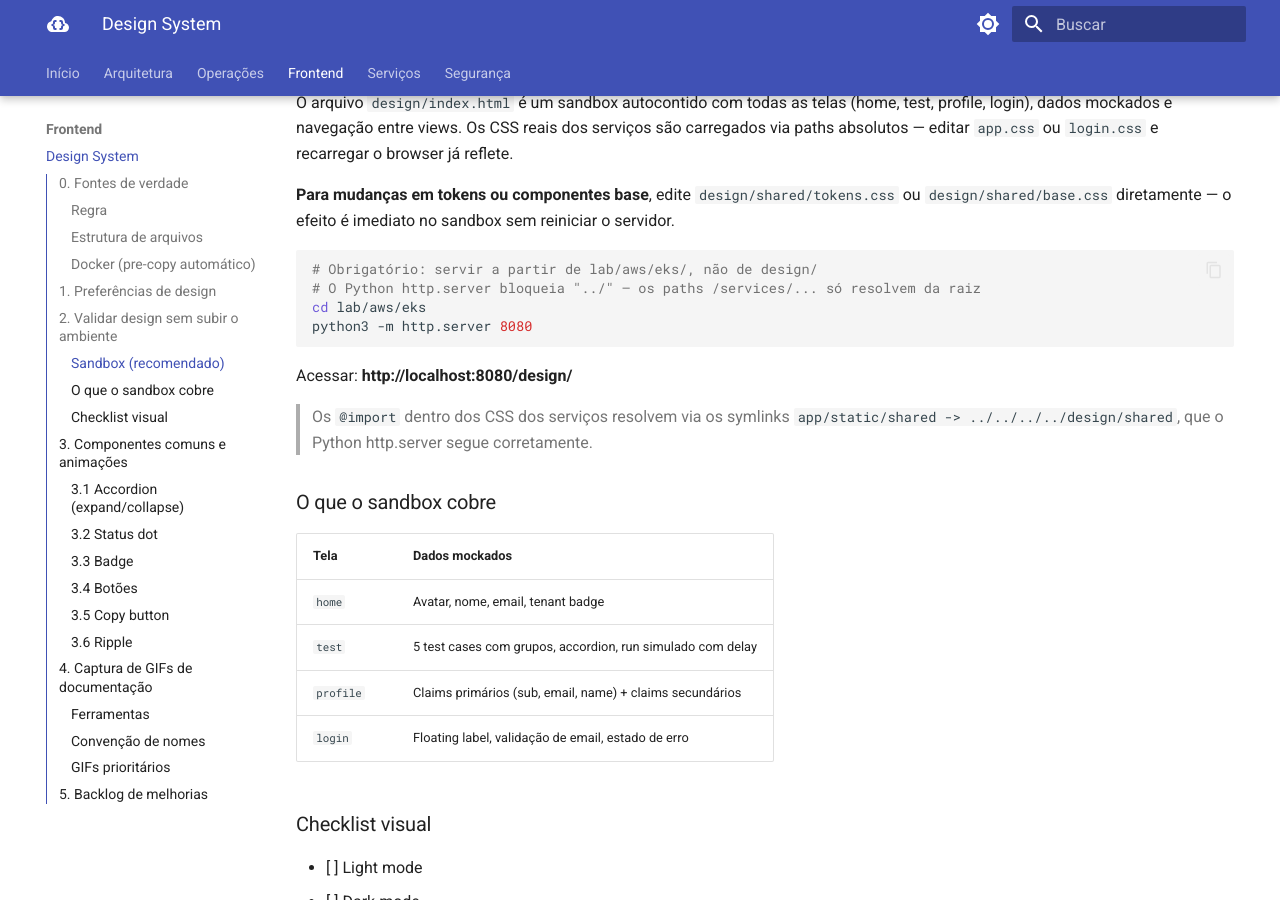
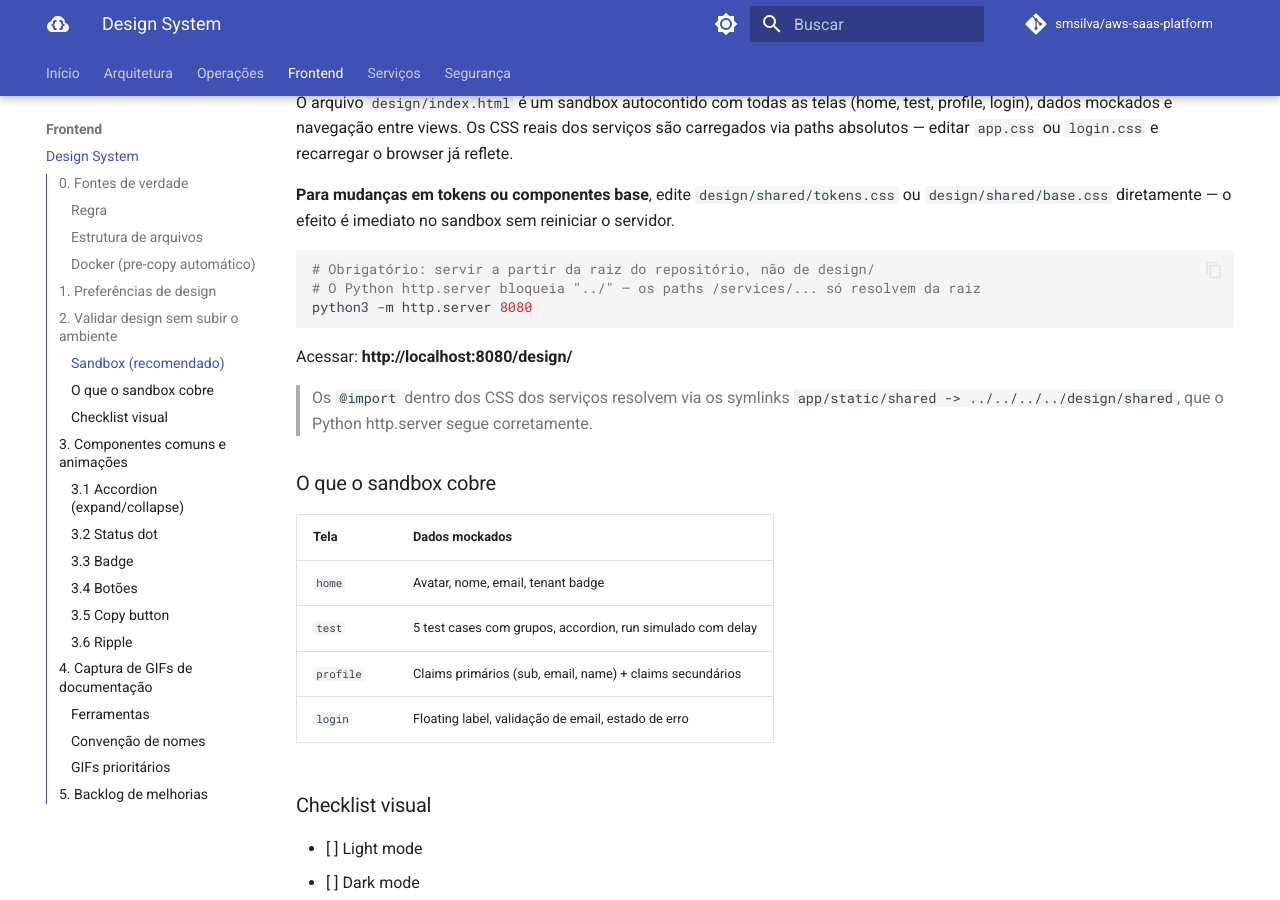
Before and after one commit to smsilva/aws-saas-platform, an MkDocs documentation site: the page built from docs/design-system.md, in a window 1280 px wide and 900 px high, scrolled down 1586 px. Built offline with MkDocs 1.6.1 and Material for MkDocs 9.7.7, drawn with Linux system fonts in a browser that asks for light colours; comment, search, counter and statistics services are not loaded.

Commit message:
chore: update repo references and add GitHub Pages workflow
Co-Authored-By: Claude Sonnet 4.6 <noreply@anthropic.com>

````diff
--- a/docs/design-system.md
+++ b/docs/design-system.md
@@ -58,9 +58,8 @@ O arquivo `design/index.html` é um sandbox autocontido com todas as telas (home
 **Para mudanças em tokens ou componentes base**, edite `design/shared/tokens.css` ou `design/shared/base.css` diretamente — o efeito é imediato no sandbox sem reiniciar o servidor.
 
 ```bash
-# Obrigatório: servir a partir de lab/aws/eks/, não de design/
+# Obrigatório: servir a partir da raiz do repositório, não de design/
 # O Python http.server bloqueia "../" — os paths /services/... só resolvem da raiz
-cd lab/aws/eks
 python3 -m http.server 8080
 ```
 
--- a/mkdocs.yml
+++ b/mkdocs.yml
@@ -3,6 +3,9 @@ site_description: >
   Laboratório de EKS com VPC, ALB, Istio Gateway, WAF, Cognito e DynamoDB.
   Plataforma SaaS multi-tenant com autenticação federada via múltiplos IdPs.
 site_author: Silvio Silva
+site_url: https://smsilva.github.io/aws-saas-platform/
+repo_url: https://github.com/smsilva/aws-saas-platform
+repo_name: smsilva/aws-saas-platform
 
 docs_dir: docs
 
````
Also changed, not shown: docs/servicos/callback-handler.md (+1 -1 lines), docs/servicos/discovery.md (+1 -1 lines), docs/servicos/index.md (+1 -1 lines), docs/servicos/platform-frontend.md (+1 -1 lines), 1 other file.
